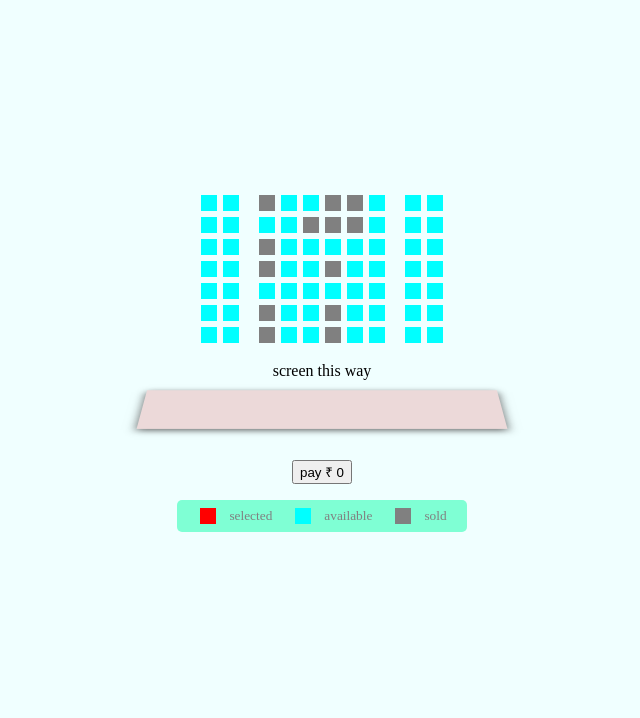
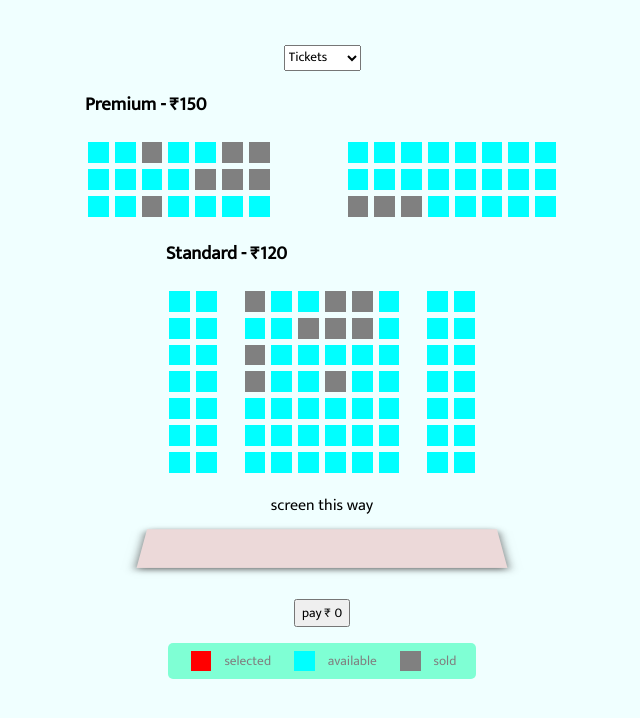
Before and after one commit to IsmailUmmer/bookYourMovie, a plain HTML site: page index.html in a window 1280 px wide. Shown: the whole page, without its empty margins (318-958 px from the left). Drawn offline with Linux system fonts and the light colour scheme.

Commit message:
premium seats added

```diff
--- a/index.html
+++ b/index.html
@@ -7,13 +7,88 @@
     <meta name="viewport" content="width=device-width, initial-scale=1.0">
     <title>Book your movie</title>
     <link rel="stylesheet" href="style.css">
+    <link rel="preconnect" href="https://fonts.googleapis.com">
+    <link rel="preconnect" href="https://fonts.gstatic.com" crossorigin>
 </head>
 
 <body>
+      <!-- ticket option select -->
+    <select class="tickets">
+        <option value="" disabled selected hidden>Tickets</option>
+        <option value="1">1 Tickets</option>
+        <option value="2">2 Tickets</option>
+        <option value="3">3 Tickets</option>
+        <option value="4">4 Tickets</option>
+        <option value="5">5 Tickets</option>
+        <option value="6">6 Tickets</option>
+        <option value="7">7 Tickets</option>
+        <option value="8">8 Tickets</option>
+        <option value="9">9 Tickets</option>
+        <option value="10">10 Tickets</option>
+      </select>
+            <!-- standard price section -->
+      <div class="premium-container">
+        <h3>Premium - ₹150</h3>
+        <div class="premium">
+            <div class="row">
+                <div class="premium-seat"></div>
+                <div class="premium-seat"></div>
+                <div class="premium-seat booked"></div>
+                <div class="premium-seat"></div>
+                <div class="premium-seat"></div>
+                <div class="premium-seat booked"></div>
+                <div class="premium-seat booked"></div>
+                <div class="premium-seat"></div>
+                <div class="premium-seat"></div>
+                <div class="premium-seat"></div>
+                <div class="premium-seat"></div>
+                <div class="premium-seat"></div>
+                <div class="premium-seat"></div>
+                <div class="premium-seat"></div>
+                <div class="premium-seat"></div>
+            </div>
+
+            <div class="row">
+                <div class="premium-seat"></div>
+                <div class="premium-seat"></div>
+                <div class="premium-seat"></div>
+                <div class="premium-seat"></div>
+                <div class="premium-seat booked"></div>
+                <div class="premium-seat booked"></div>
+                <div class="premium-seat booked"></div>
+                <div class="premium-seat"></div>
+                <div class="premium-seat"></div>
+                <div class="premium-seat"></div>
+                <div class="premium-seat"></div>
+                <div class="premium-seat"></div>
+                <div class="premium-seat"></div>
+                <div class="premium-seat"></div>
+                <div class="premium-seat"></div>
+            </div>
+
+            <div class="row">
+                <div class="premium-seat"></div>
+                <div class="premium-seat"></div>
+                <div class="premium-seat booked"></div>
+                <div class="premium-seat"></div>
+                <div class="premium-seat"></div>
+                <div class="premium-seat"></div>
+                <div class="premium-seat"></div>
+                <div class="premium-seat booked"></div>
+                <div class="premium-seat booked"></div>
+                <div class="premium-seat booked"></div>
+                <div class="premium-seat"></div>
+                <div class="premium-seat"></div>
+                <div class="premium-seat"></div>
+                <div class="premium-seat"></div>
+                <div class="premium-seat"></div>
+            </div>
+
+        </div>
+      </div>
+                <!-- standard price section -->
     <div class="container">
-
-        <!-- standard price section -->
-
+        <h3>Standard - ₹120</h3>
         <div class="standard">
             <div class="row">
                 <div class="seat"></div>
@@ -83,10 +158,10 @@
             <div class="row">
                 <div class="seat"></div>
                 <div class="seat"></div>
-                <div class="seat booked"></div>
                 <div class="seat"></div>
                 <div class="seat"></div>
-                <div class="seat booked"></div>
+                <div class="seat"></div>
+                <div class="seat"></div>
                 <div class="seat"></div>
                 <div class="seat"></div>
                 <div class="seat"></div>
@@ -96,10 +171,10 @@
             <div class="row">
                 <div class="seat"></div>
                 <div class="seat"></div>
-                <div class="seat booked"></div>
                 <div class="seat"></div>
                 <div class="seat"></div>
-                <div class="seat booked"></div>
+                <div class="seat"></div>
+                <div class="seat"></div>
                 <div class="seat"></div>
                 <div class="seat"></div>
                 <div class="seat"></div>
--- a/script.js
+++ b/script.js
@@ -2,8 +2,8 @@ const container = document.querySelector('.container');
 const btn = document.querySelector('#btn');
 const seats = document.querySelectorAll('.row.seat:not(.booked');
 const total = document.getElementById('.total');
-
-
+const standard = document.querySelector('.standard');
+//    for selection
 container.addEventListener('click',(e) => {
     if (e.target.classList.contains('seat') && !e.target.classList.contains('booked')){
         // console.log(e.target);
@@ -11,13 +11,13 @@ container.addEventListener('click',(e) => {
     }
 }
 );
-
-container.addEventListener('click',(e) => {
-    if (e.target.classList.contains('selected') && !e.target.classList.contains('booked')){
+// when clicked paybtn
+standard.addEventListener('click',(e) => {
+    if (e.target.classList.contains('seat') && !e.target.classList.contains('booked')){
         btn.onclick =() => {
         //  e.target.classList.toggle(togglebooking());
-         e.target.classList.replace("selected", "booked");
+         e.target.classList.replace ("selected", "booked");
         }
 
     }
-})
+});
--- a/style.css
+++ b/style.css
@@ -1,5 +1,8 @@
+@import url('https://fonts.googleapis.com/css2?family=Mukta:wght@200;300;400&display=swap');
+
 *{
     box-sizing: border-box;
+    font-family: 'Mukta', sans-serif;
 
 }
 body{
@@ -19,19 +22,46 @@ body{
 
 .seat{
     background-color:cyan;
-    height: 1rem;
-    width: 1rem;
+    height: 1.3rem;
+    width: 1.3rem;
     margin: 3px;
 }
 .seat.booked{
     background-color: grey;
 }
 .seat:nth-of-type(2){
-    margin-right: 17px;
+    margin-right: 25px;
 }
 .seat:nth-last-of-type(2){
-    margin-left: 17px;
+    margin-left: 25px;
 }
+.premium-seat{
+    background-color:cyan;
+    height: 1.3rem;
+    width: 1.3rem;
+    margin: 3px;
+}
+.premium-seat.booked{
+    background-color: grey;
+}
+
+.premium-seat:nth-of-type(7){
+    margin-right: 75px;
+}
+/* .premium-seat:nth-last-of-type(3){
+    margin-left: 25px;
+} */
+.premium-seat.selected{
+    background-color: red;
+}
+.premium-seat:not(.booked):hover{
+    cursor: pointer;
+    transform: scale(1.3);
+    border: 1px solid;
+    border-color: red;
+    border-radius: 15%;
+}
+
 .seat.selected{
     background-color: red;
 }
```
